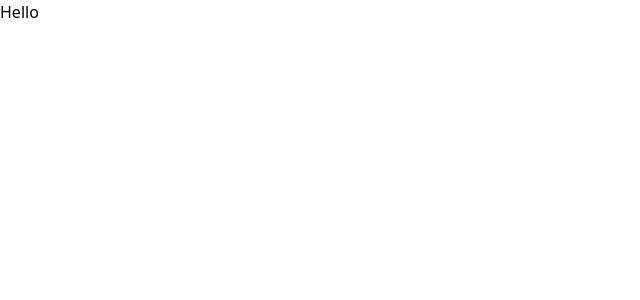
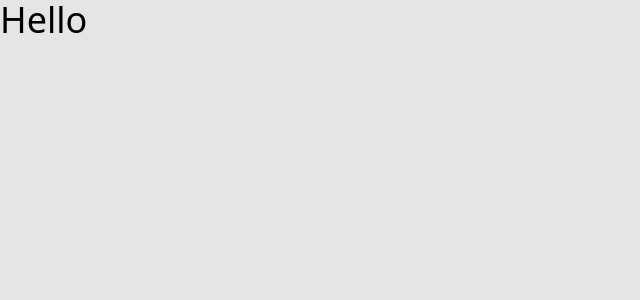
Before and after one commit to kaiwalyakoparkar/Full-Stack-Development-Learning-Path, a React (Create React App) app in the folder Front-End/Tailwind CSS/React Js X Tailwind Css/landing-page/: page / in a window 1280 px wide. Shown: the top 300 px of the page, without its empty margins (0-640 px from the left). Built offline with nearby package versions, Linux system fonts and the light colour scheme.

Commit message:
feat: :zap: Updated component hierarchy

```diff
--- a/Front-End/Tailwind CSS/React Js X Tailwind Css/landing-page/public/index.html
+++ b/Front-End/Tailwind CSS/React Js X Tailwind Css/landing-page/public/index.html
@@ -11,7 +11,7 @@
     />
     <title>Landing Page</title>
   </head>
-  <body>
+  <body class="bg-stone-200">
     <noscript>You need to enable JavaScript to run this app.</noscript>
     <div id="root"></div>
   </body>
--- a/Front-End/Tailwind CSS/React Js X Tailwind Css/landing-page/src/App.js
+++ b/Front-End/Tailwind CSS/React Js X Tailwind Css/landing-page/src/Components/App/App.js
@@ -1,7 +1,7 @@
 export default function App() {
   return (
     <div>
-      <h1>Hello</h1>
+      <h1 className="text-4xl">Hello</h1>
     </div>
   )
 }
--- a/Front-End/Tailwind CSS/React Js X Tailwind Css/landing-page/src/index.js
+++ b/Front-End/Tailwind CSS/React Js X Tailwind Css/landing-page/src/index.js
@@ -1,6 +1,6 @@
 import React from 'react';
 import ReactDOM from 'react-dom/client';
-import App from './App';
+import App from './Components/App/App';
 
 const root = ReactDOM.createRoot(document.getElementById('root'));
 root.render(
```
Also changed, not shown: Front-End/Tailwind CSS/React Js X Tailwind Css/landing-page/src/Components/Navbar/Navbar.js (added, +7 -0 lines).
